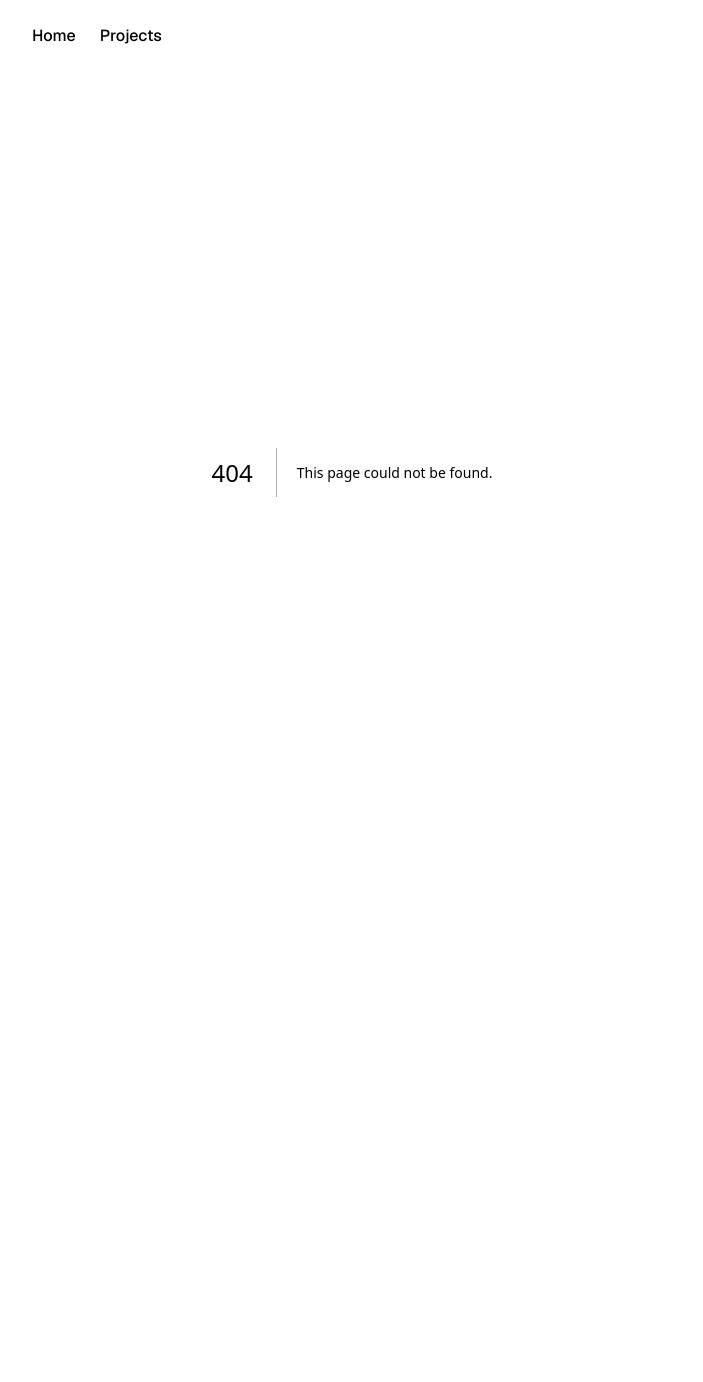
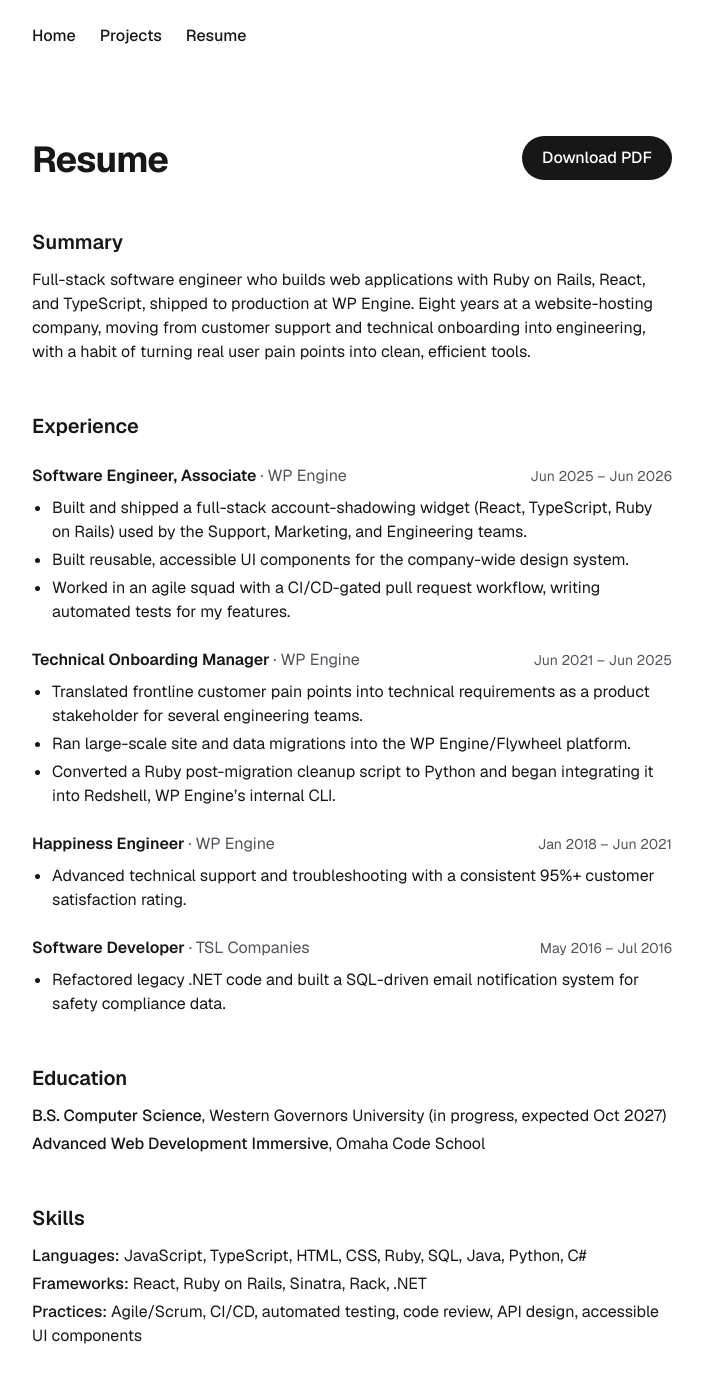
Before and after one commit to trayharrington/portfolio, a Next.js app: page /resume in a window 1280 px wide. Before the commit this address had no page. Shown: the top 1382 px of the page, without its empty margins (288-991 px from the left). Before the commit the page ends 872 px from the top, so only its background shows below. Built offline with nearby package versions, Linux system fonts and the light colour scheme.

Commit message:
Add resume page with downloadable PDF

```diff
--- a/src/app/layout.tsx
+++ b/src/app/layout.tsx
@@ -29,6 +29,7 @@ export default function RootLayout({ children }: LayoutProps<"/">) {
           <nav aria-label="Main" className="flex gap-6 font-medium">
             <Link href="/">Home</Link>
             <Link href="/projects">Projects</Link>
+            <Link href="/resume">Resume</Link>
           </nav>
         </header>
         {children}
--- /dev/null
+++ b/src/app/resume/page.tsx
@@ -0,0 +1,119 @@
+import type { Metadata } from "next";
+
+export const metadata: Metadata = {
+  title: "Resume | Traylon Harrington",
+};
+
+const experience = [
+  {
+    role: "Software Engineer, Associate",
+    org: "WP Engine",
+    dates: "Jun 2025 – Jun 2026",
+    points: [
+      "Built and shipped a full-stack account-shadowing widget (React, TypeScript, Ruby on Rails) used by the Support, Marketing, and Engineering teams.",
+      "Built reusable, accessible UI components for the company-wide design system.",
+      "Worked in an agile squad with a CI/CD-gated pull request workflow, writing automated tests for my features.",
+    ],
+  },
+  {
+    role: "Technical Onboarding Manager",
+    org: "WP Engine",
+    dates: "Jun 2021 – Jun 2025",
+    points: [
+      "Translated frontline customer pain points into technical requirements as a product stakeholder for several engineering teams.",
+      "Ran large-scale site and data migrations into the WP Engine/Flywheel platform.",
+      "Converted a Ruby post-migration cleanup script to Python and began integrating it into Redshell, WP Engine’s internal CLI.",
+    ],
+  },
+  {
+    role: "Happiness Engineer",
+    org: "WP Engine",
+    dates: "Jan 2018 – Jun 2021",
+    points: ["Advanced technical support and troubleshooting with a consistent 95%+ customer satisfaction rating."],
+  },
+  {
+    role: "Software Developer",
+    org: "TSL Companies",
+    dates: "May 2016 – Jul 2016",
+    points: [
+      "Refactored legacy .NET code and built a SQL-driven email notification system for safety compliance data.",
+    ],
+  },
+];
+
+const skills = [
+  { label: "Languages", items: "JavaScript, TypeScript, HTML, CSS, Ruby, SQL, Java, Python, C#" },
+  { label: "Frameworks", items: "React, Ruby on Rails, Sinatra, Rack, .NET" },
+  { label: "Practices", items: "Agile/Scrum, CI/CD, automated testing, code review, API design, accessible UI components" },
+];
+
+export default function Resume() {
+  return (
+    <main className="mx-auto flex w-full max-w-3xl flex-1 flex-col gap-12 px-6 py-16 sm:px-16">
+      <div className="flex flex-col gap-4 sm:flex-row sm:items-end sm:justify-between">
+        <h1 className="text-4xl font-bold tracking-tight">Resume</h1>
+        <a
+          href="/Traylon-Harrington-Resume.pdf"
+          download
+          className="inline-flex w-fit items-center rounded-full bg-foreground px-5 py-2.5 font-medium text-background transition-colors hover:bg-zinc-700 dark:hover:bg-zinc-300"
+        >
+          Download PDF
+        </a>
+      </div>
+
+      <section className="flex flex-col gap-3">
+        <h2 className="text-xl font-semibold">Summary</h2>
+        <p>
+          Full-stack software engineer who builds web applications with Ruby on Rails, React, and TypeScript, shipped
+          to production at WP Engine. Eight years at a website-hosting company, moving from customer support and
+          technical onboarding into engineering, with a habit of turning real user pain points into clean, efficient
+          tools.
+        </p>
+      </section>
+
+      <section className="flex flex-col gap-6">
+        <h2 className="text-xl font-semibold">Experience</h2>
+        {experience.map((job) => (
+          <article key={job.role} className="flex flex-col gap-2">
+            <div className="flex flex-col sm:flex-row sm:items-baseline sm:justify-between">
+              <h3 className="font-semibold">
+                {job.role} <span className="font-normal text-zinc-600 dark:text-zinc-400">· {job.org}</span>
+              </h3>
+              <p className="text-sm text-zinc-600 dark:text-zinc-400">{job.dates}</p>
+            </div>
+            <ul className="flex list-disc flex-col gap-1 pl-5">
+              {job.points.map((point) => (
+                <li key={point}>{point}</li>
+              ))}
+            </ul>
+          </article>
+        ))}
+      </section>
+
+      <section className="flex flex-col gap-3">
+        <h2 className="text-xl font-semibold">Education</h2>
+        <ul className="flex flex-col gap-1">
+          <li>
+            <span className="font-medium">B.S. Computer Science</span>, Western Governors University (in progress,
+            expected Oct 2027)
+          </li>
+          <li>
+            <span className="font-medium">Advanced Web Development Immersive</span>, Omaha Code School
+          </li>
+        </ul>
+      </section>
+
+      <section className="flex flex-col gap-3">
+        <h2 className="text-xl font-semibold">Skills</h2>
+        <dl className="flex flex-col gap-1">
+          {skills.map((group) => (
+            <div key={group.label}>
+              <dt className="inline font-medium">{group.label}: </dt>
+              <dd className="inline">{group.items}</dd>
+            </div>
+          ))}
+        </dl>
+      </section>
+    </main>
+  );
+}
```
Also changed, not shown: 1 other file (tests, documents, lock files or other folders).
